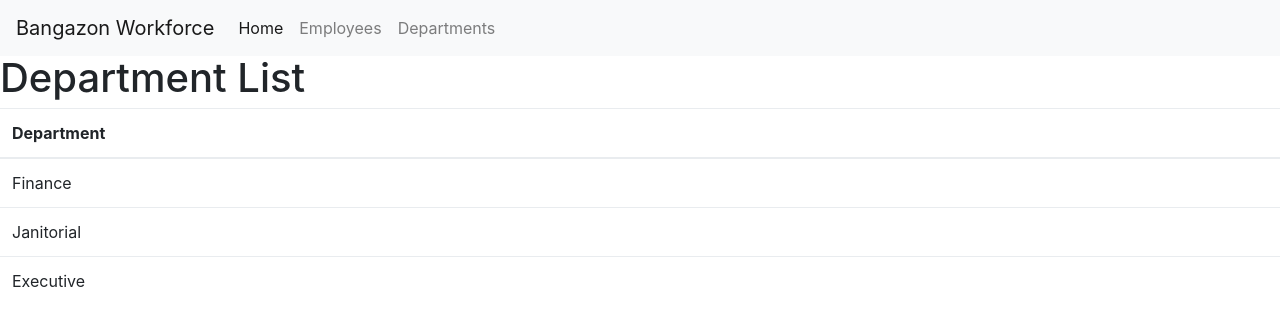
After one commit to Delicate-Butterflies/Bangazon-Workforce, a Node server app: page /departments in a window 1280 px wide. The commit adds this page. Shown: the top 326 px of the page. Run offline with Node 20, Linux system fonts and the light colour scheme; some libraries are stand-ins or nearby versions.

Commit message:
wip on departments list: route, controller, template

```diff
--- /dev/null
+++ b/controllers/department-ctrl.js
@@ -0,0 +1,18 @@
+'use strict';
+
+/** @module Employee List Controller */
+
+module.exports.getDepartments = (req, res, next) => {
+  let departments = [
+    {
+      name: 'Finance'
+    },
+    {
+      name: 'Janitorial'
+    },
+    {
+      name: 'Executive'
+    }
+  ];
+  res.render('departments-list', { departments });
+};
--- a/routes/index.js
+++ b/routes/index.js
@@ -10,6 +10,7 @@ router.get('/', (req, res, next) => {
 // pipe all other requests through the route modules
 router.use(require('./computerRoute'));
 router.use(require('./employees'));
+router.use(require('./departments'));
 // router.use(require('./foo'));
 
 module.exports = router;
--- /dev/null
+++ b/views/departments-list.pug
@@ -0,0 +1,13 @@
+extends index.pug
+
+block content
+  h1 Department List
+  .departments-table
+    table(class="table")
+      thead
+        tr
+          th Department
+      tbody
+        each department in departments
+          tr
+            td #{department.name}
--- a/views/nav.pug
+++ b/views/nav.pug
@@ -6,3 +6,4 @@ nav(class="navbar navbar-expand-lg navbar-light bg-light")
     div(class="navbar-nav")
       a(class="nav-item nav-link active" href="/") Home
       a(class="nav-item nav-link" href="/employees") Employees
+      a(class="nav-item nav-link" href="/departments") Departments
```
Also changed, not shown: routes/departments.js (added, +8 -0 lines).
